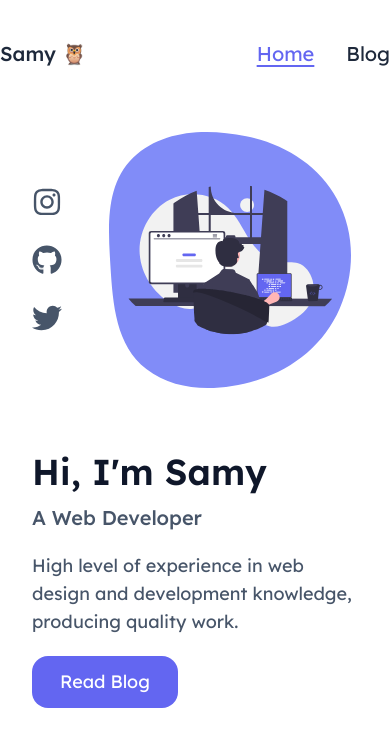
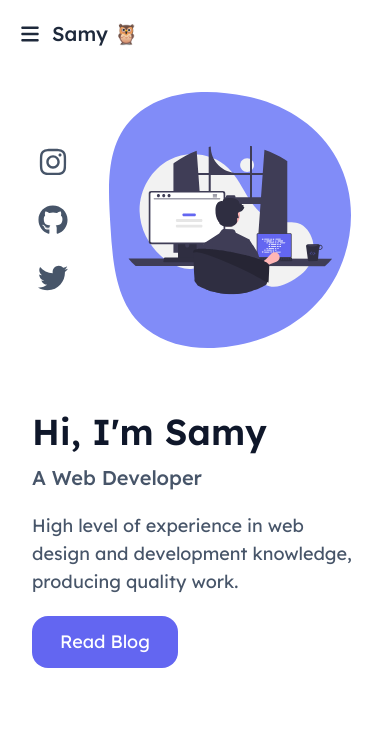
Before and after one commit to samyosm/portfolio, a Next.js app: page / in a window 390 px wide. Shown: the top 746 px of the page. Built offline with nearby package versions, Linux system fonts and the light colour scheme.

Commit message:
feat: reponsive

```diff
--- a/app/page.tsx
+++ b/app/page.tsx
@@ -2,7 +2,7 @@ import { Hero } from "@/components/hero/Hero";
 
 export default function Home() {
   return (
-    <div className="flex h-full flex-col px-8 lg:px-0">
+    <div className="flex h-full flex-col px-8 xl:px-0">
       <Hero />
     </div>
   );
--- a/components/header/Header.tsx
+++ b/components/header/Header.tsx
@@ -1,23 +1,14 @@
-import Link from "next/link";
-import { HeaderLink } from "./HeaderLink";
+import { HeaderMobile } from "./HeaderMobile";
+import { HeaderWide } from "./HeaderWide";
 
 export interface HeaderProps {
 }
 
 export function Header(props: HeaderProps) {
   return (
-    <header className="flex justify-between py-10 sticky top-0 text-xl text-slate-800">
-      <Link href="/" className="font-medium">Samy 🦉</Link>
-
-      <ul className="flex gap-8">
-        <HeaderLink href="/">
-          Home
-        </HeaderLink>
-
-        <HeaderLink href="/blog">
-          Blog
-        </HeaderLink>
-      </ul>
-    </header>
+    <>
+      <HeaderMobile {...props} />
+      <HeaderWide {...props} />
+    </>
   );
 }
--- /dev/null
+++ b/components/header/HeaderMobile.tsx
@@ -0,0 +1,51 @@
+"use client";
+
+import Link from "next/link";
+import { HeaderLink } from "./HeaderLink";
+import { HeaderProps } from "./Header";
+import { useState } from "react";
+import { cn } from "@/utils/cn";
+import { FaBars as Menu, FaXmark as Close } from "react-icons/fa6";
+
+export function HeaderMobile(props: HeaderProps) {
+  const [open, setOpen] = useState(false);
+
+  const toggleMenu = () => {
+    setOpen((open) => !open);
+  };
+
+  return (
+    <div className="flex xl:hidden justify-between p-5 top-0 text-xl text-slate-800 overflow-hidden">
+      <header className="flex items-center gap-3 sticky">
+        <button type="button" onClick={toggleMenu}>
+          <Menu />
+        </button>
+        <Link href="/" className="font-medium">Samy 🦉</Link>
+      </header>
+
+      <nav
+        className={cn(
+          "absolute inset-0 h-screen w-10/12 max-w-80 bg-white/80 backdrop-blur z-10 border-2 border-slate-300 rounded-r-2xl !border-l-0 transition-transform",
+          !open && "-translate-x-full",
+        )}
+      >
+        <header className="flex justify-between p-5 items-center">
+          <Link href="/" className="font-medium">Samy 🦉</Link>
+          <button type="button" onClick={toggleMenu}>
+            <Close className="text-2xl text-slate-500" />
+          </button>
+        </header>
+        <hr className="border-t-2 border-slate-300" />
+        <ul className={cn("flex flex-col gap-8 p-5")}>
+          <HeaderLink href="/">
+            Home
+          </HeaderLink>
+
+          <HeaderLink href="/blog">
+            Blog
+          </HeaderLink>
+        </ul>
+      </nav>
+    </div>
+  );
+}
--- /dev/null
+++ b/components/header/HeaderWide.tsx
@@ -0,0 +1,21 @@
+import Link from "next/link";
+import { HeaderLink } from "./HeaderLink";
+import { HeaderProps } from "./Header";
+
+export function HeaderWide(props: HeaderProps) {
+  return (
+    <header className="hidden xl:flex justify-between py-5 sticky top-0 text-xl text-slate-800">
+      <Link href="/" className="font-medium">Samy 🦉</Link>
+
+      <ul className="flex gap-8">
+        <HeaderLink href="/">
+          Home
+        </HeaderLink>
+
+        <HeaderLink href="/blog">
+          Blog
+        </HeaderLink>
+      </ul>
+    </header>
+  );
+}
--- a/components/hero/Hero.tsx
+++ b/components/hero/Hero.tsx
@@ -1,13 +1,13 @@
 import { HeroMobile } from "./HeroMobile";
 import { HeroWide } from "./HeroWide";
 
-export interface HeroProps { }
+export interface HeroProps {}
 
 export function Hero(props: HeroProps) {
   return (
-    <div>
+    <>
       <HeroMobile />
       <HeroWide />
-    </div>
+    </>
   );
 }
--- a/components/hero/HeroMobile.tsx
+++ b/components/hero/HeroMobile.tsx
@@ -3,12 +3,10 @@ import Image from "next/image";
 import { SocialLinks } from "./SocialLinks";
 import { HeroPresentation } from "./HeroPresentation";
 
-export interface HeroProps { }
-
-export function HeroMobile(props: HeroProps) {
+export function HeroMobile() {
   return (
-    <div className="w-full my-6 xl:hidden space-y-16">
-      <div className="flex items-center justify-between gap-10">
+    <div className="w-full my-6 lg:hidden space-y-16">
+      <div className="flex items-center justify-between gap-5 w-full max-w-80 ml-auto">
         <SocialLinks />
         <figure className="relative w-64 h-64">
           <Image
--- a/components/hero/HeroWide.tsx
+++ b/components/hero/HeroWide.tsx
@@ -3,11 +3,9 @@ import Image from "next/image";
 import { SocialLinks } from "./SocialLinks";
 import { HeroPresentation } from "./HeroPresentation";
 
-export interface HeroProps { }
-
-export function HeroWide(props: HeroProps) {
+export function HeroWide() {
   return (
-    <div className="w-full items-center justify-between my-24 hidden xl:flex">
+    <div className="w-full items-center justify-between my-24 hidden lg:flex">
       <div className="flex items-center gap-16">
         <SocialLinks />
         <HeroPresentation />
```
